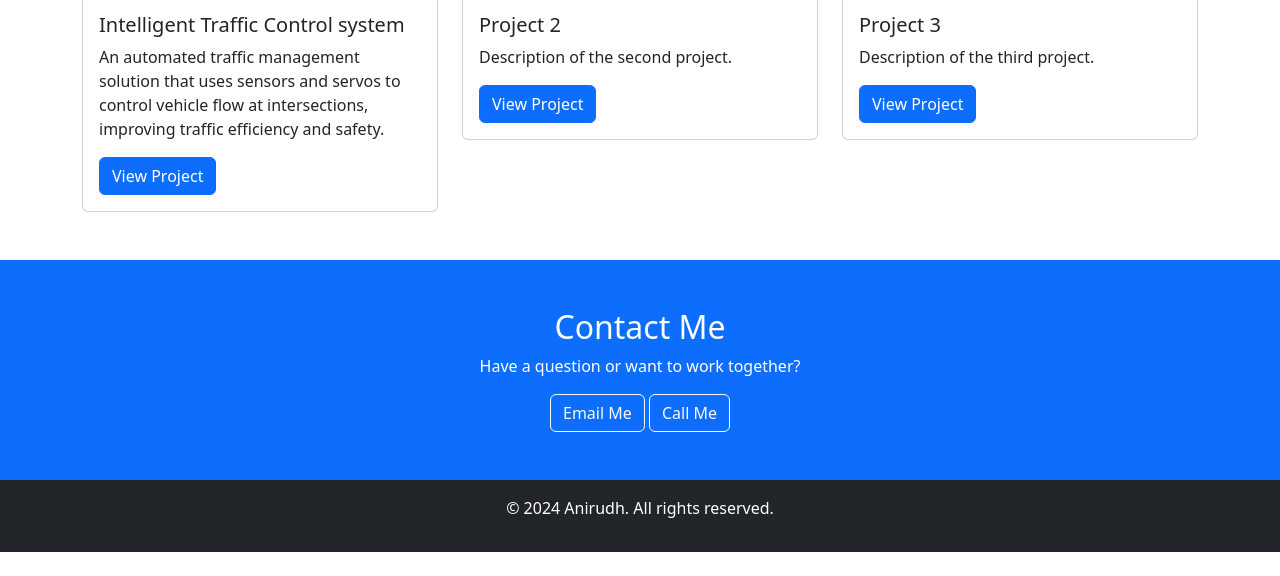
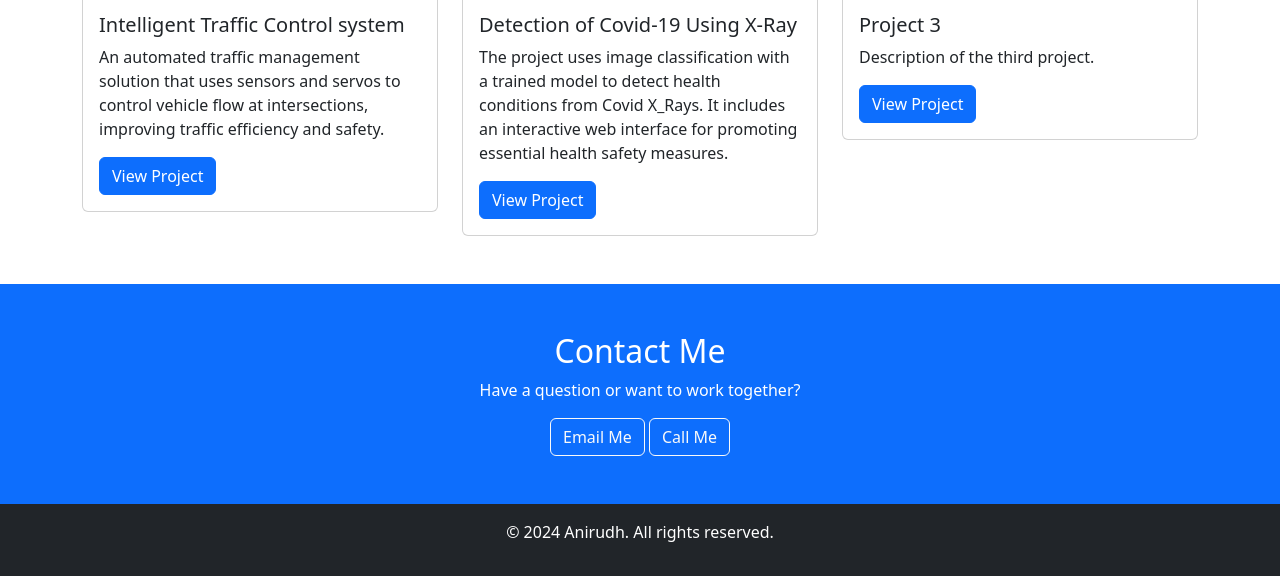
Before and after one commit to Anirudhpatil367/portfolio, a plain HTML site: page index.html in a window 1280 px wide. Shown: the part 2397-2973 px from the top of the page. Before the commit the page ends 2949 px from the top, so only its background shows below. Drawn offline with nearby package versions, Linux system fonts and the light colour scheme; a script that the page names is missing.

Commit message:
Update index_11.6.html

```diff
--- a/index.html
+++ b/index.html
@@ -169,9 +169,9 @@
                 <div class="card">
                     <img src="project2.jpg" class="card-img-top" alt="Project 2">
                     <div class="card-body">
-                        <h5 class="card-title">Project 2</h5>
-                        <p class="card-text">Description of the second project.</p>
-                        <a href="#" class="btn btn-primary">View Project</a>
+                        <h5 class="card-title">Detection of Covid-19 Using X-Ray</h5>
+                        <p class="card-text">The project uses image classification with a trained model to detect health conditions from Covid X_Rays. It includes an interactive web interface for promoting essential health safety measures.</p>
+                        <a href="https://github.com/Anirudhpatil367/Detection-of-Covid_19-using-Chest-X-Ray" class="btn btn-primary">View Project</a>
                     </div>
                 </div>
             </div>
```
